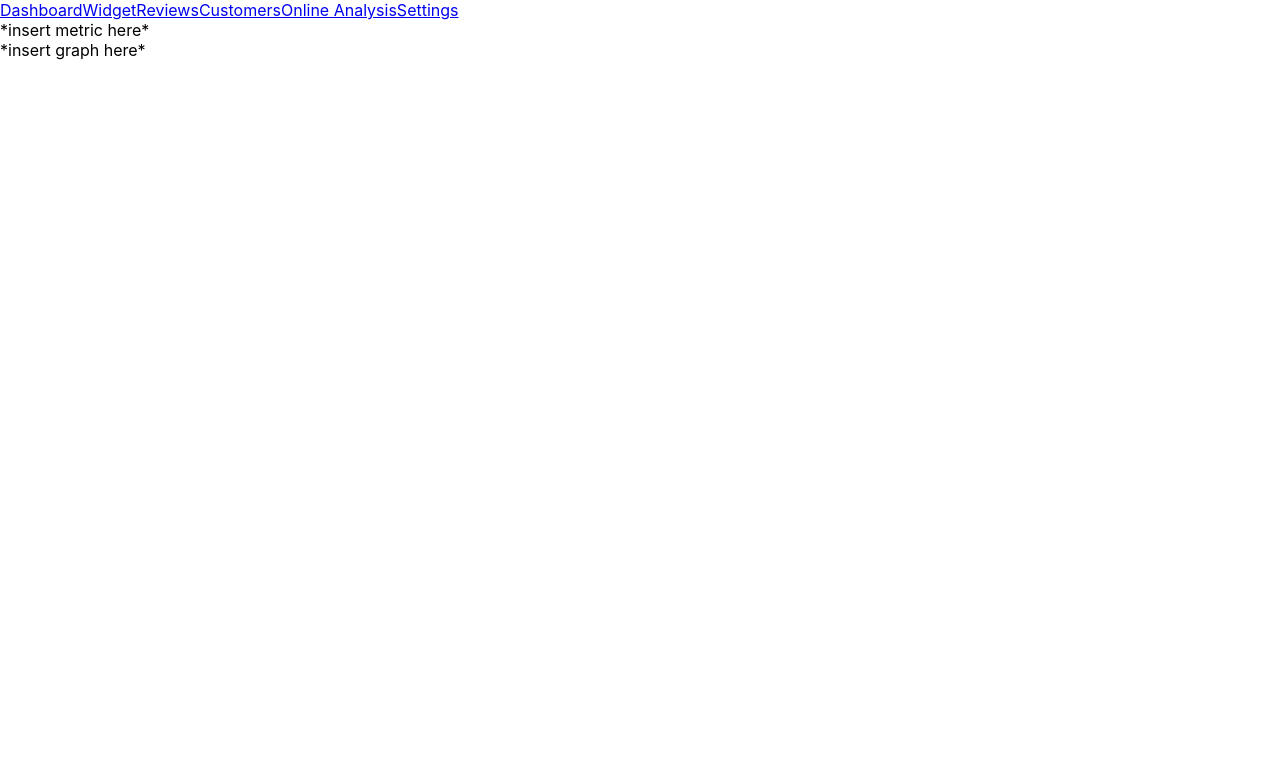
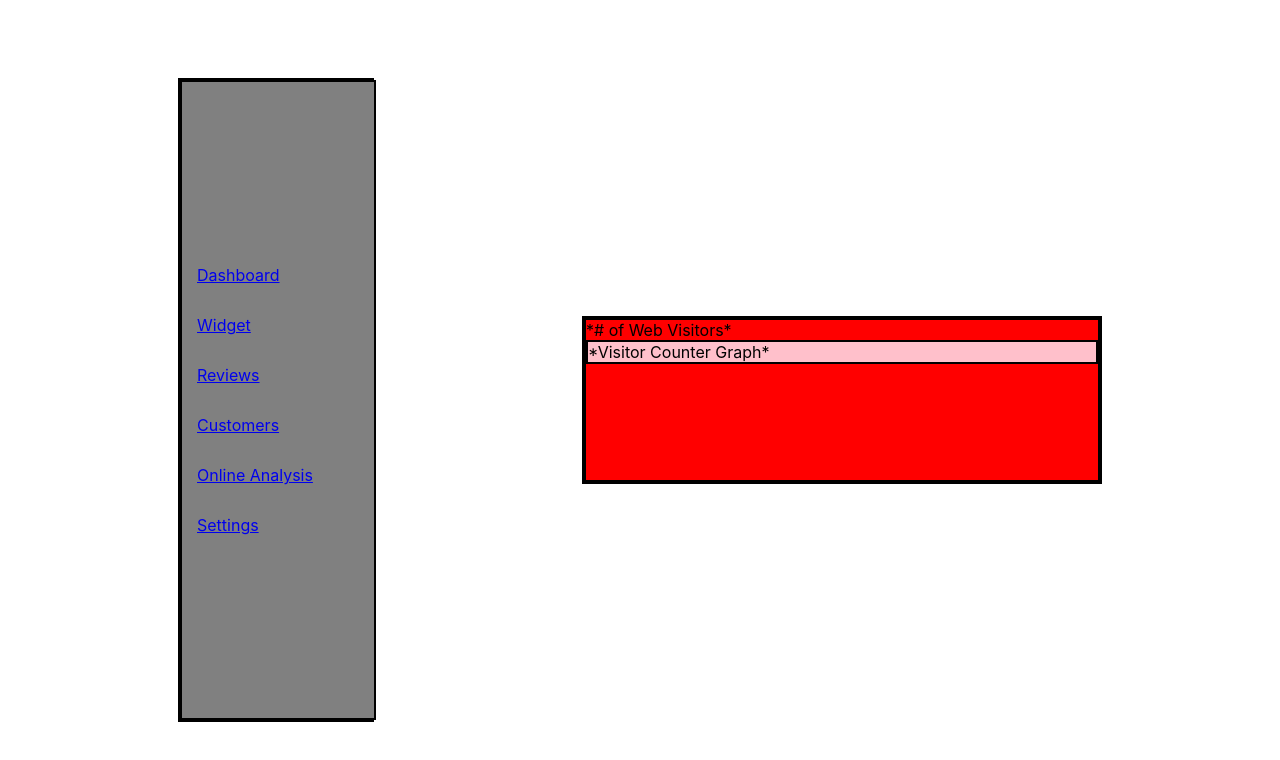
Before and after one commit to Nam3loc/dashboard-react, a React (Create React App) app: page / in a window 1280 px wide. Shown: the top 760 px of the page. Built offline with nearby package versions, Linux system fonts and the light colour scheme.

Commit message:
still working on the css

```diff
--- a/src/App.css
+++ b/src/App.css
@@ -2,37 +2,65 @@
   text-align: center;
 }
 
-.App-logo {
-  height: 40vmin;
-  pointer-events: none;
+.webPage {
+  display: flex;
+  justify-content: space-evenly;
+  align-items: center;
+  gap: 30px;
+
+  width: 100%;
+  height: 100vh;
 }
 
-@media (prefers-reduced-motion: no-preference) {
-  .App-logo {
-    animation: App-logo-spin infinite 20s linear;
-  }
+.nav {
+  display: flex;
+  flex-direction: column;
+  text-align: flex-start;
+  justify-content: center;
+
+  height: 80vh;
+  width: 15vw;
+
+  border: 2px solid black;
+  background-color: gray;
 }
 
-.App-header {
-  background-color: #282c34;
-  min-height: 100vh;
-  display: flex;
-  flex-direction: column;
-  align-items: center;
-  justify-content: center;
-  font-size: calc(10px + 2vmin);
-  color: white;
+.nav > a {
+  padding: 15px;
 }
 
-.App-link {
-  color: #61dafb;
+.ratingAndCounterContainer {
+  display: block;
+
+  border: 2px solid black;
+  background-color: purple;
+  /* width: 40vw;
+  height: 20vh; */
 }
 
-@keyframes App-logo-spin {
-  from {
-    transform: rotate(0deg);
-  }
-  to {
-    transform: rotate(360deg);
-  }
+.rating {
+  display: grid;
+  grid-template-columns: 1fr 1fr 1fr;
+
+  border: 2px solid black;
+  background-color: blue;
+
+  width: 100px;
+  height: 100px;
 }
+
+.visCountWrapper {
+  border: 2px solid black;
+  background-color: red;
+
+  width: 40vw;
+  height: 20vh;
+}
+
+.visCountGraph {
+  border: 2px solid black;
+  background-color: pink;
+
+  display: flex;
+  align-items: stretch;
+}
--- a/src/App.js
+++ b/src/App.js
@@ -8,13 +8,18 @@ import VisitorCounter from './components/VisitorCounter';
 
 function App() {
 	return (
-		<>
-		<Navbar />
-		<Reviews />
-		<AverageRating />
-		<SentimentAnalysis />
-		<VisitorCounter />
-		</>
+		<div className="webPage">
+			<div className="nav">
+				<Navbar />
+			</div>
+			<div className="ratingAndCounterContainer">
+				<Reviews />
+				<AverageRating />
+				<SentimentAnalysis />
+
+				<VisitorCounter />
+			</div>
+		</div>
 	);
 }
 
--- a/src/components/AverageRating.js
+++ b/src/components/AverageRating.js
@@ -1,7 +1,7 @@
 
 
 export default function AverageRating() {
-    <div>
-        <p>*Insert metric here*</p>
+    <div className="rating">
+        <p>*Average Rating #*</p>
     </div>
 }
--- a/src/components/Navbar.js
+++ b/src/components/Navbar.js
@@ -1,6 +1,6 @@
 export default function Navbar() {
     return(
-        <div>
+        <div className="nav">
             <a href="#">Dashboard</a>
             <a href="#">Widget</a>
             <a href="#">Reviews</a>
--- a/src/components/Reviews.js
+++ b/src/components/Reviews.js
@@ -1,7 +1,7 @@
 
 
 export default function Reviews() {
-    <div>
-        <p>*Insert metric here*</p>
+    <div className="rating">
+        <p>*# of Reviews*</p>
     </div>
 }
--- a/src/components/SentimentAnalysis.js
+++ b/src/components/SentimentAnalysis.js
@@ -1,7 +1,7 @@
 
 
 export default function SentimentAnalysis() {
-    <div>
-        <p>*Insert metric here*</p>
+    <div className="rating">
+        <p>*Sentiment Analysis #*</p>
     </div>
 }
--- a/src/components/VisitorCounter.js
+++ b/src/components/VisitorCounter.js
@@ -1,9 +1,9 @@
 export default function VisitorCounter() {
     return(
-        <div>
-            *insert metric here*
-            <div>
-                *insert graph here*
+        <div className="visCountWrapper">
+            *# of Web Visitors*
+            <div className="visCountGraph">
+                *Visitor Counter Graph*
             </div>
         </div>
     )
```
